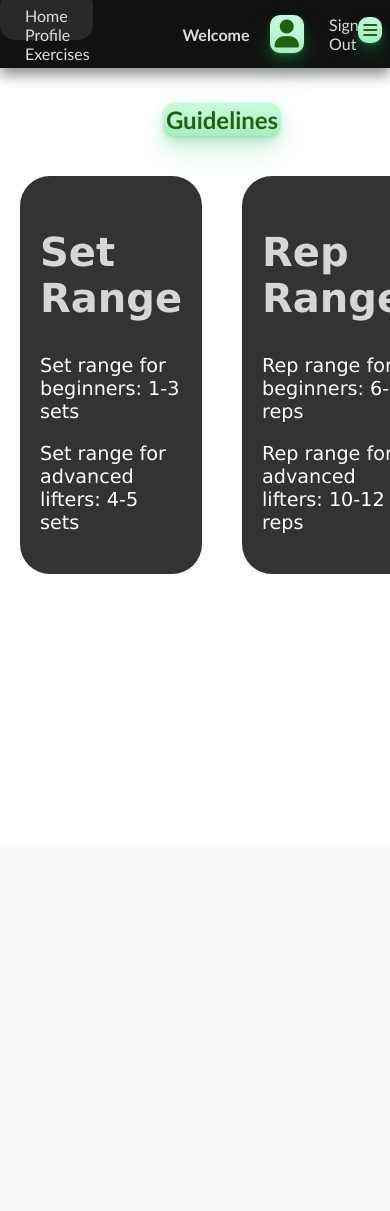
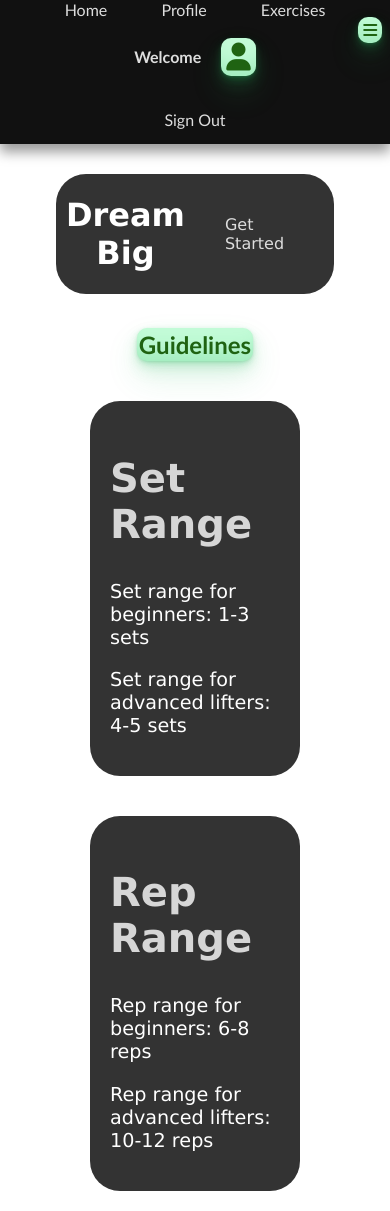
Before and after one commit to LinkBroken/D-Fitness, a Python web app: template templates/homepage/home.html in a window 390 px wide; the page is wider, and only the part inside the window is pictured. Before the commit the page ends 574 px from the top of that part, so only its background shows below. Run offline with Jinja, Linux system fonts and the light colour scheme; the template is opened without the code that fills it, so the values that code supplies are empty; some libraries are stand-ins or nearby versions.

Commit message:
Update home.css

```diff
--- a/static/css/home.css
+++ b/static/css/home.css
@@ -95,3 +95,22 @@
     box-shadow: rgba(44, 187, 99, .2) 0 -25px 18px -14px inset,rgba(44, 187, 99, .15) 0 1px 2px,rgba(44, 187, 99, .15) 0 2px 4px,rgba(44, 187, 99, .15) 0 4px 8px,rgba(44, 187, 99, .15) 0 8px 16px,rgba(44, 187, 99, .15) 0 16px 32px;
 
 }
+
+
+@media only screen and (max-width: 600px) {
+    .nav-bar {
+     flex-direction: column;
+     gap: 15px;
+
+    }
+    .main{
+        display: grid;
+        margin-top: 30px;
+        grid-template-columns: 250px;
+        place-items: center;
+    }
+
+    .info{
+        flex-direction: column;
+    }
+  }
```
